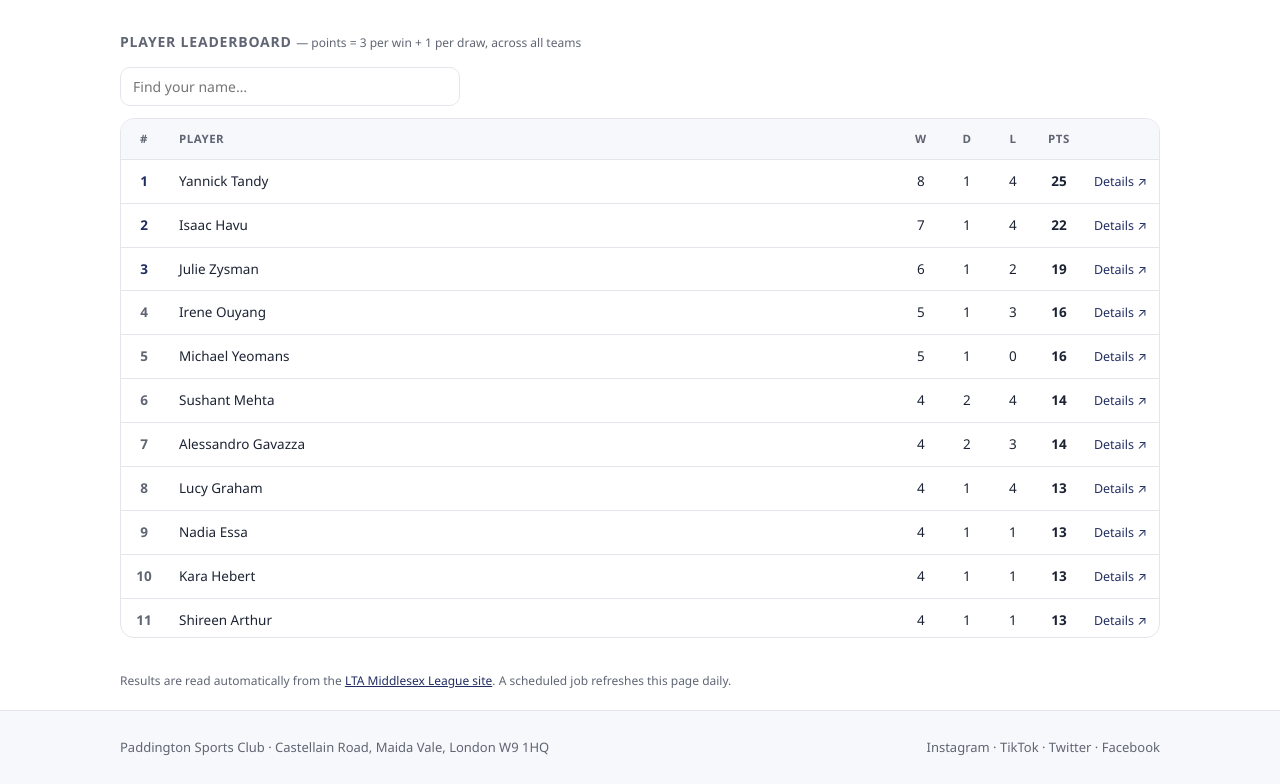
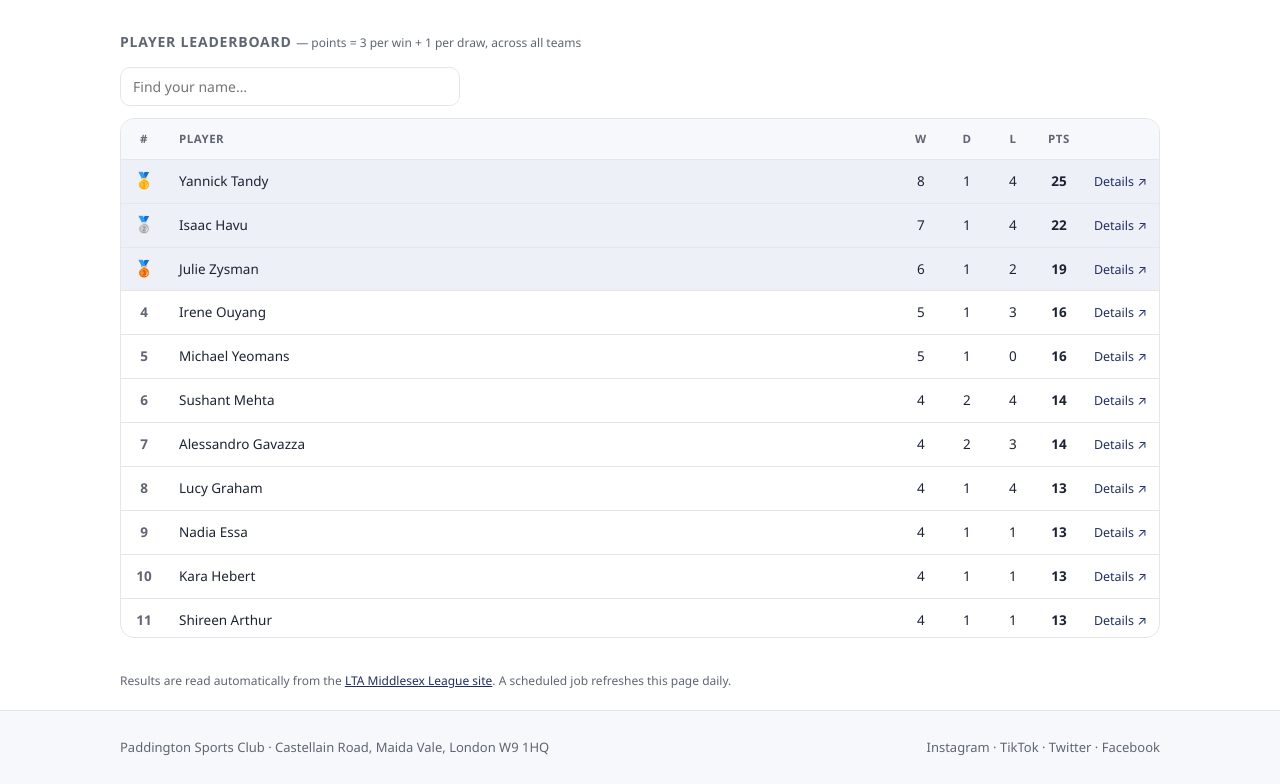
Before and after one commit to pclutton/psc-lta, a plain HTML site: page index.html in a window 1280 px wide. Shown: the part 1216-2000 px from the top of the page. Drawn offline with Linux system fonts and the light colour scheme.

Commit message:
Leaderboard: tidy name capitalisation + medals for top 3
- titleCaseName() normalises LTA names (e.g. "steven clutton" -> "Steven
  Clutton"); handles word starts, hyphens, apostrophes and "Mc"
- Gold/silver/bronze medals on the top three, tinted rows

Co-Authored-By: Claude Opus 4.8 <noreply@anthropic.com>

```diff
--- a/index.html
+++ b/index.html
@@ -118,7 +118,8 @@
   table.players td a{color:var(--psc-navy);font-size:12.5px;text-decoration:none;white-space:nowrap}
   table.players td a:hover{text-decoration:underline}
   table.players .rank{color:var(--muted);font-weight:700}
-  table.players tr.top .rank{color:var(--psc-navy)}
+  table.players tr.top td{background:var(--psc-navy-tint)}
+  .medal{font-size:16px;line-height:1}
   .nores{padding:14px;color:var(--muted);font-size:13px;text-align:center}
   footer{border-top:1px solid var(--line);background:var(--surface);margin-top:20px}
   footer .wrap{padding:26px 20px;display:flex;justify-content:space-between;flex-wrap:wrap;gap:14px;font-size:13px;color:var(--muted)}
@@ -320,19 +321,33 @@ function selectComp(i){
   selectTeam(0);
 }
 
+// Tidy LTA names (often all-lowercase) to consistent capitalisation. Handles word
+// starts, hyphens and apostrophes, plus "Mc". "Mac" and lowercase particles
+// (van/de) are left simple — getting those universally right isn't reliable.
+function titleCaseName(s){
+  if(!s) return s;
+  return s.toLowerCase()
+    .replace(/(^|[ \-'’])([a-z])/g, (m, sep, ch) => sep + ch.toUpperCase())
+    .replace(/\bMc([a-z])/g, (m, ch) => "Mc" + ch.toUpperCase());
+}
+
 function renderPlayers(){
   const players = (DATA.players || []);
   const block = $("#playersBlock");
   if(!players.length){ block.hidden = true; return; }
   block.hidden = false;
-  $("#players").innerHTML = players.map((p,i)=>`
-    <tr data-name="${p.name.toLowerCase()}" class="${i<3?'top':''}">
-      <td class="num rank">${i+1}</td>
-      <td>${p.name}</td>
+  const medals = ["🥇","🥈","🥉"];
+  $("#players").innerHTML = players.map((p,i)=>{
+    const name = titleCaseName(p.name);
+    const rank = i<3 ? `<span class="medal" title="Rank ${i+1}">${medals[i]}</span>` : (i+1);
+    return `<tr data-name="${name.toLowerCase()}" class="${i<3?'top':''}">
+      <td class="num rank">${rank}</td>
+      <td>${name}</td>
       <td class="num">${p.won}</td><td class="num">${p.drawn}</td><td class="num">${p.lost}</td>
       <td class="num"><b>${p.points}</b></td>
       <td class="num">${p.url?`<a href="${p.url}" target="_blank" rel="noopener">Details ↗</a>`:''}</td>
-    </tr>`).join("");
+    </tr>`;
+  }).join("");
 }
 
 function filterPlayers(q){
```
